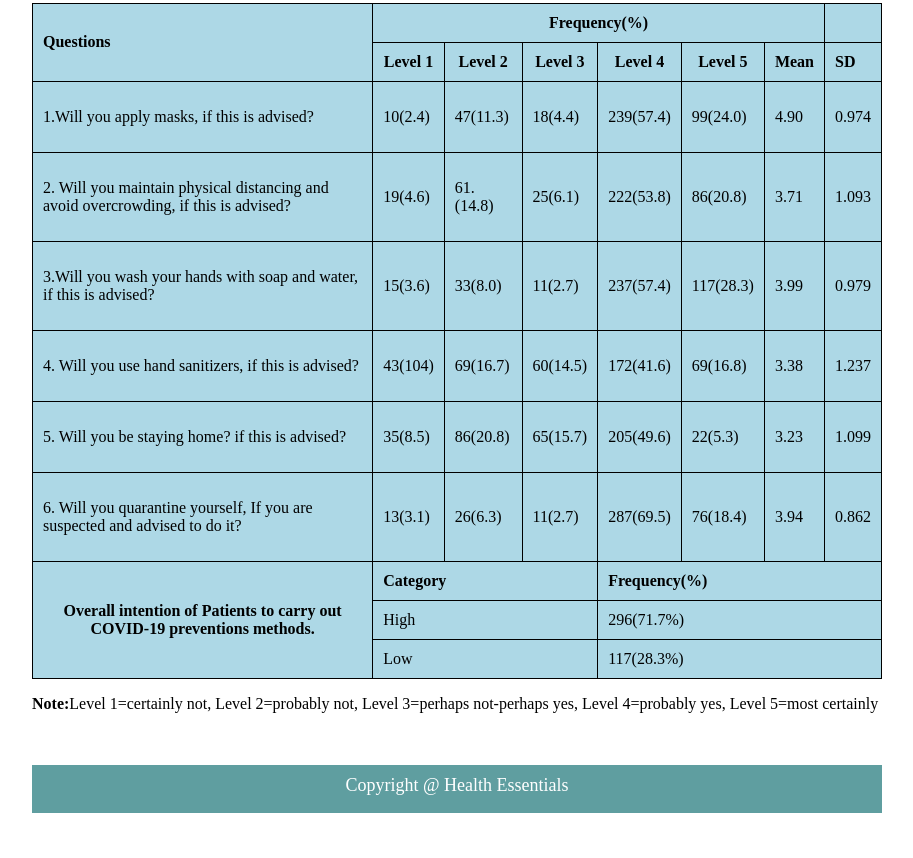
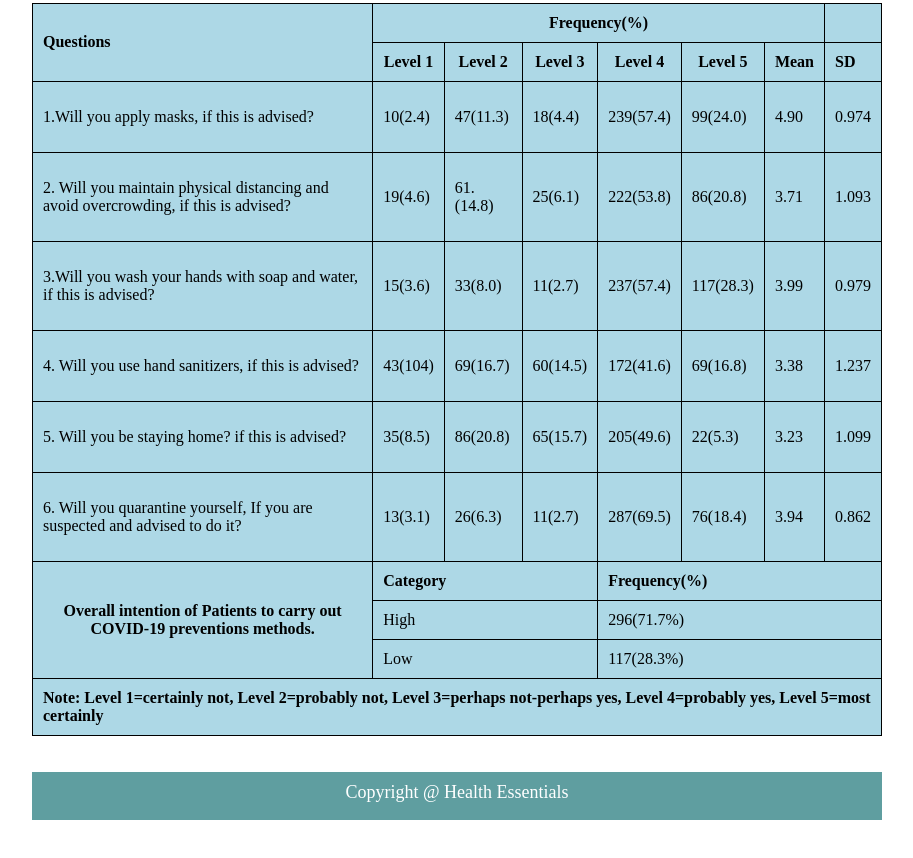
Before and after one commit to mpaykai/ART277, a plain HTML site: page The-tips.html in a window 1280 px wide. Shown: the part 590-1448 px from the top of the page, without its empty margins (183-1096 px from the left). Drawn offline with Linux system fonts and the light colour scheme.

Commit message:
Update The-tips.html

```diff
--- a/The-tips.html
+++ b/The-tips.html
@@ -224,14 +224,17 @@ and doing ongoing research about the vaccine responses in these vulnerable popul
              <td colspan="3">Low</td><td colspan="4">117(28.3%)</td>
          </tr>
 
+  <tr>
+      <th colspan="8" style="text-align:left;"><b>Note:</b>  Level 1=certainly not, Level 2=probably not, Level 3=perhaps not-perhaps yes,
+         Level 4=probably yes,
+         Level 5=most certainly</th>
+
+   </tr>
+
+
      </table>
 
 
-        <div>
-        <p style="text-align:left background-color: blue; width:850px;"><b>Note:</b>Level 1=certainly not, Level 2=probably not, Level 3=perhaps not-perhaps yes,
-         Level 4=probably yes,
-         Level 5=most certainly</p>
- </div>
 
 
      <br />
```
